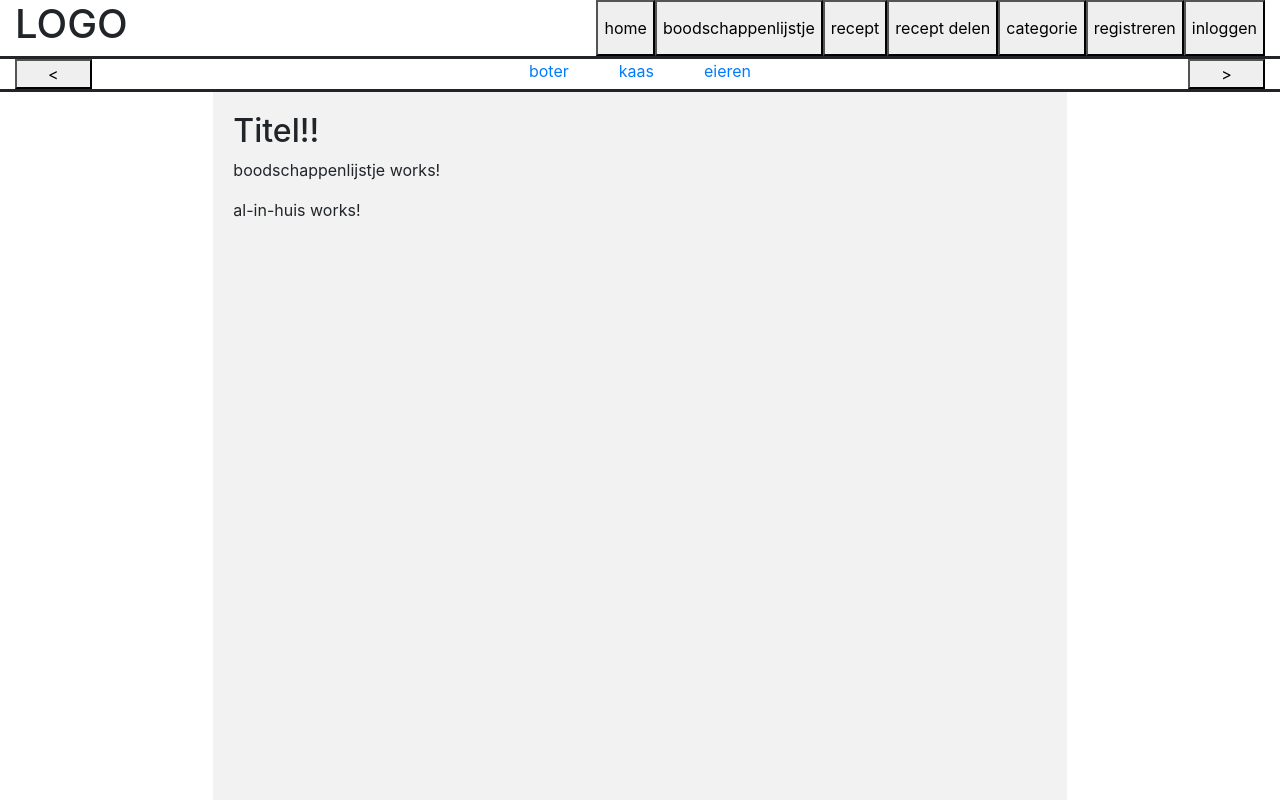
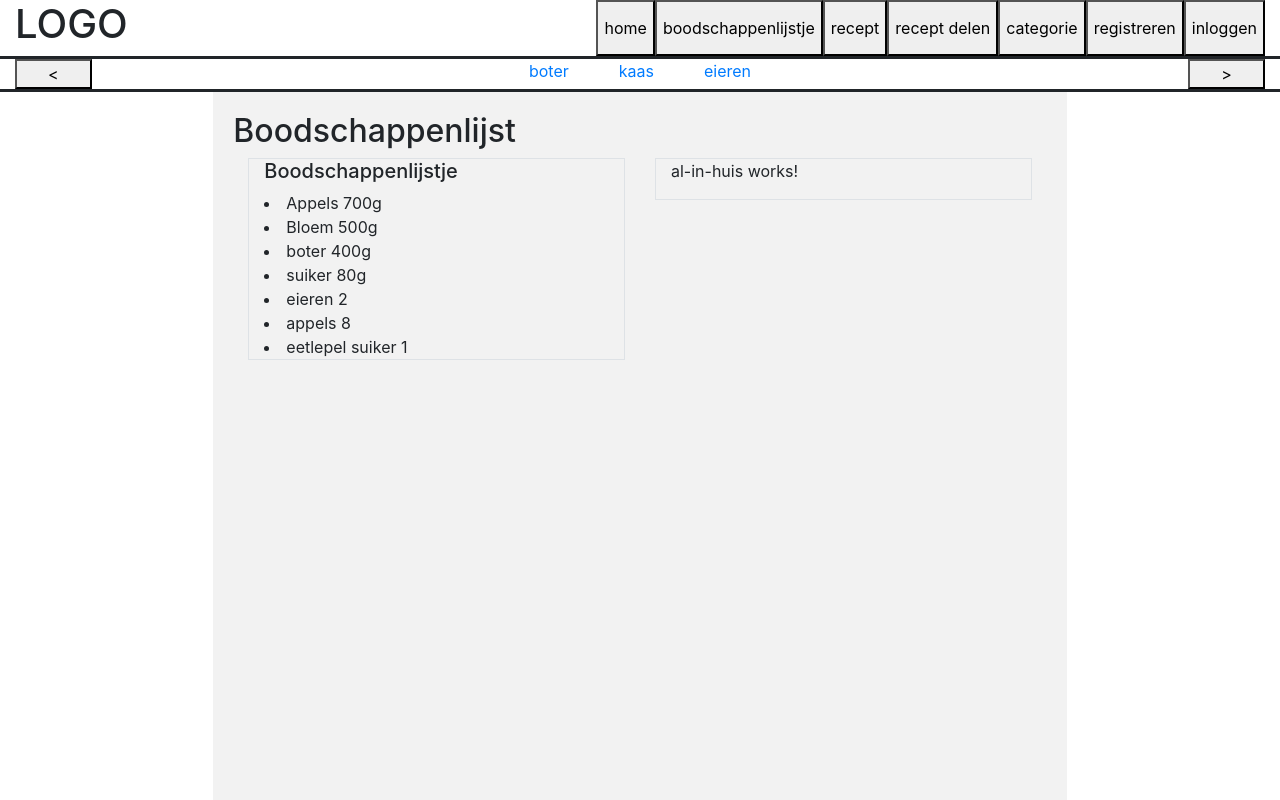
Before and after one commit to Wiebrenvd/Project-2.4, an Angular app in the folder receptenWebsite/: page /boodschappenlijstje in a window 1280 px wide. Shown: the top 800 px of the page. Built offline with nearby package versions, Linux system fonts and the light colour scheme.

Commit message:
[add] boodschappenlijst
Het het boodschappenlijstje html gezet in de boodschappenlijst pagina en de ingredienten service start in gemaakt.

```diff
--- a/receptenWebsite/package.json
+++ b/receptenWebsite/package.json
@@ -24,12 +24,12 @@
     "zone.js": "~0.10.2"
   },
   "devDependencies": {
-    "@angular-devkit/build-angular": "~0.901.5",
+    "@angular-devkit/build-angular": "^0.901.7",
     "@angular/cli": "~9.1.5",
     "@angular/compiler-cli": "~9.1.6",
-    "@types/node": "^12.11.1",
     "@types/jasmine": "~3.5.0",
     "@types/jasminewd2": "~2.0.3",
+    "@types/node": "^12.11.1",
     "codelyzer": "^5.1.2",
     "jasmine-core": "~3.5.0",
     "jasmine-spec-reporter": "~4.2.1",
--- a/receptenWebsite/src/app/al-in-huis/al-in-huis.component.ts
+++ b/receptenWebsite/src/app/al-in-huis/al-in-huis.component.ts
@@ -1,4 +1,5 @@
 import { Component, OnInit } from '@angular/core';
+import { Ingredient } from '../ingredienten/ingredienten';
 
 @Component({
   selector: 'app-al-in-huis',
@@ -9,6 +10,10 @@ export class AlInHuisComponent implements OnInit {
 
   constructor() { }
 
+  alInHuis: Ingredient[];
+
+
+
   ngOnInit(): void {
   }
 
--- a/receptenWebsite/src/app/boodschappenlijst/boodschappenlijst.component.html
+++ b/receptenWebsite/src/app/boodschappenlijst/boodschappenlijst.component.html
@@ -1,2 +1,15 @@
-<app-boodschappenlijstje></app-boodschappenlijstje>
-<app-al-in-huis></app-al-in-huis>
+<h2>Boodschappenlijst</h2>
+<div class="container-fluid">
+  <div class="row mb-3">
+    <div class="col-md-6">
+      <div class="container-fluid border">
+        <app-boodschappenlijstje></app-boodschappenlijstje>
+      </div>
+    </div>
+    <div class="col-md-6">
+      <div class="container-fluid border">
+        <app-al-in-huis></app-al-in-huis>
+      </div>
+    </div>
+  </div>
+</div>
--- a/receptenWebsite/src/app/boodschappenlijstje/boodschappenlijstje.component.html
+++ b/receptenWebsite/src/app/boodschappenlijstje/boodschappenlijstje.component.html
@@ -1,2 +1,4 @@
-<h2>Titel!!</h2>
-<p>boodschappenlijstje works!</p>
+<h5>Boodschappenlijstje</h5>
+<li *ngFor="let ingredient of boodschappenlijstje">
+  {{ ingredient.name }} {{ingredient.amount}}
+</li>
--- a/receptenWebsite/src/app/boodschappenlijstje/boodschappenlijstje.component.ts
+++ b/receptenWebsite/src/app/boodschappenlijstje/boodschappenlijstje.component.ts
@@ -1,4 +1,6 @@
 import { Component, OnInit } from '@angular/core';
+import { Ingredient } from '../ingredienten/ingredienten';
+import { IngredientenService } from '../ingredienten.service';
 
 @Component({
   selector: 'app-boodschappenlijstje',
@@ -7,9 +9,14 @@ import { Component, OnInit } from '@angular/core';
 })
 export class BoodschappenlijstjeComponent implements OnInit {
 
-  constructor() { }
+  boodschappenlijstje: Ingredient[];
+  constructor(private ingredientenService: IngredientenService) { }
+  ngOnInit(): void {
+    this.getIngredienten();
+  }
 
-  ngOnInit(): void {
+  getIngredienten(): void{
+    this.ingredientenService.getIngredienten().subscribe(ingredienten => this.boodschappenlijstje = ingredienten);
   }
 
 }
--- a/receptenWebsite/src/app/ingredienten.service.ts
+++ b/receptenWebsite/src/app/ingredienten.service.ts
@@ -1,4 +1,7 @@
 import { Injectable } from '@angular/core';
+import { Ingredient } from './ingredienten/ingredienten';
+import { ingredienten } from './mock-ingredienten';
+import { Observable, of} from 'rxjs';
 
 @Injectable({
   providedIn: 'root'
@@ -6,4 +9,7 @@ import { Injectable } from '@angular/core';
 export class IngredientenService {
 
   constructor() { }
+  getIngredienten(): Observable<Ingredient[]> {
+    return of (ingredienten);
+  }
 }
--- /dev/null
+++ b/receptenWebsite/src/app/mock-ingredienten.ts
@@ -0,0 +1,11 @@
+import {Ingredient} from './ingredienten/ingredienten';
+
+export const ingredienten = [
+  new Ingredient('Appels', '700g'),
+  new Ingredient('Bloem', '500g'),
+  new Ingredient('boter', '400g'),
+  new Ingredient('suiker', '80g'),
+  new Ingredient('eieren', '2'),
+  new Ingredient('appels', '8'),
+  new Ingredient('eetlepel suiker', '1')
+];
```
Also changed, not shown: 1 other file (tests, documents, lock files or other folders).
